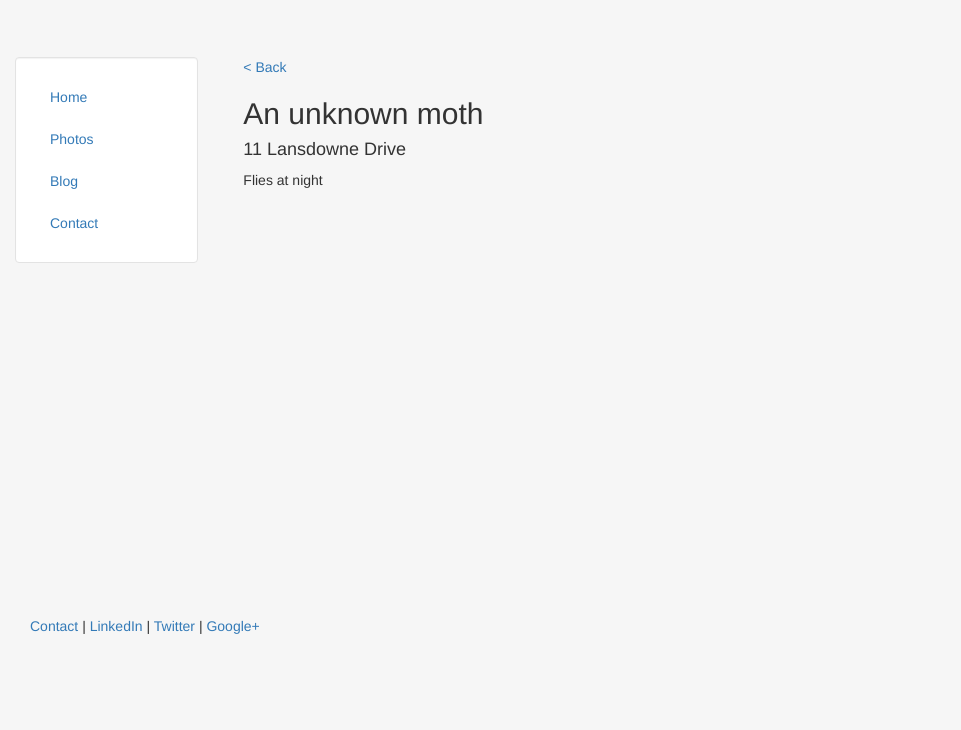
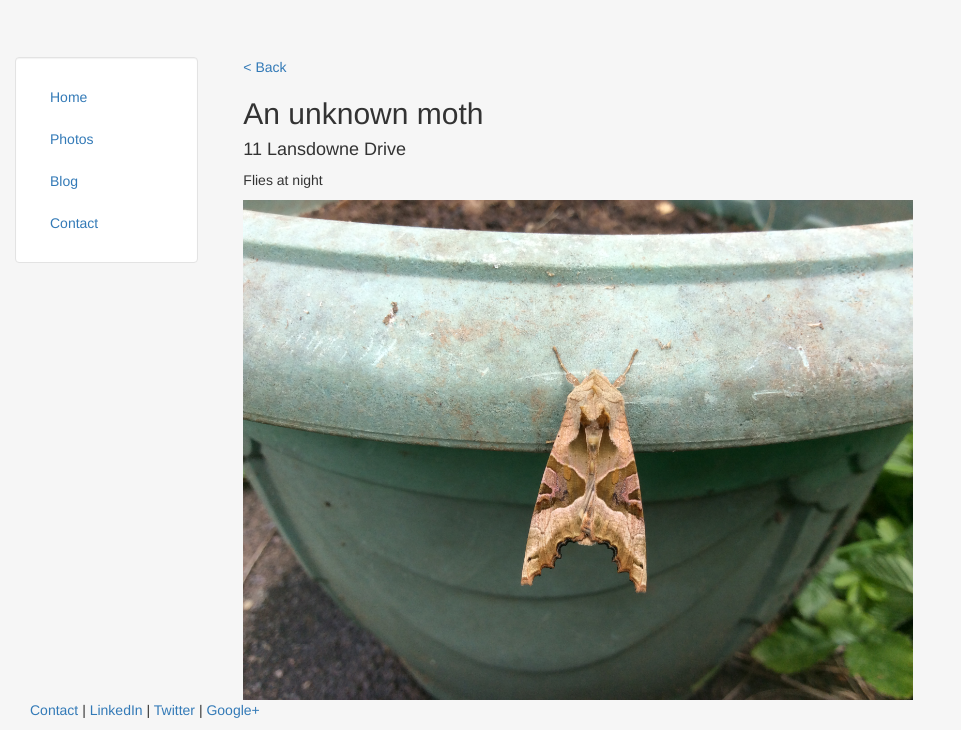
Before and after one commit to Ron-W/Wildlife-Photo-Manager, a Django app: page /wlp_app/photo/1/ in a window 1280 px wide. Shown: the part 144-874 px from the top of the page, without its empty margins (0-961 px from the left). Before the commit the page ends 778 px from the top, so only its background shows below. Run offline with Django 3.2, Linux system fonts and the light colour scheme; data comes from the database, SQL or seed files in the repository; both versions use the stored data as it was after the commit; some libraries are stand-ins or nearby versions.

Commit message:
Adds photo to photo.html

```diff
--- a/mysite/wlp_app/templates/wlp_app/photo.html
+++ b/mysite/wlp_app/templates/wlp_app/photo.html
@@ -23,6 +23,7 @@ Started 20/07/2017
 		<h2>{{ pht.name }}</h2>
 		<h4>{{ pht.location.name }}</h4>
 		<p>{{ pht.description }}</p>
+		<img src="{{ pht.photo_taken.url }}" class="responsive-img" style='max-height:500px;' alt="face">
 	{% else %}
 		<h1>Invalid photo ID</h1>
 	{% endif %}
```
Also changed, not shown: mysite/db.sqlite3.
